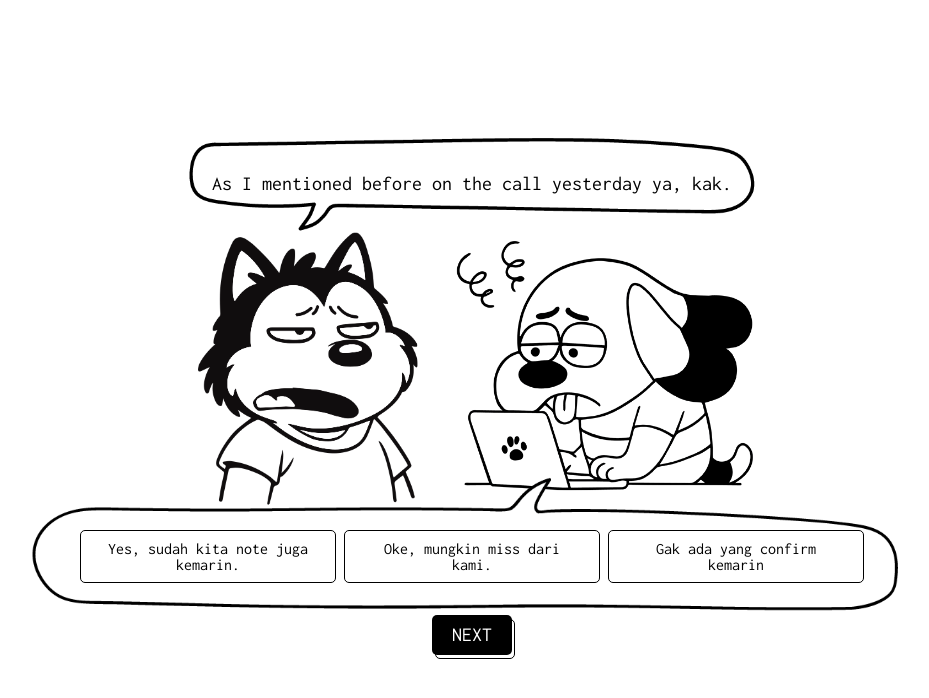
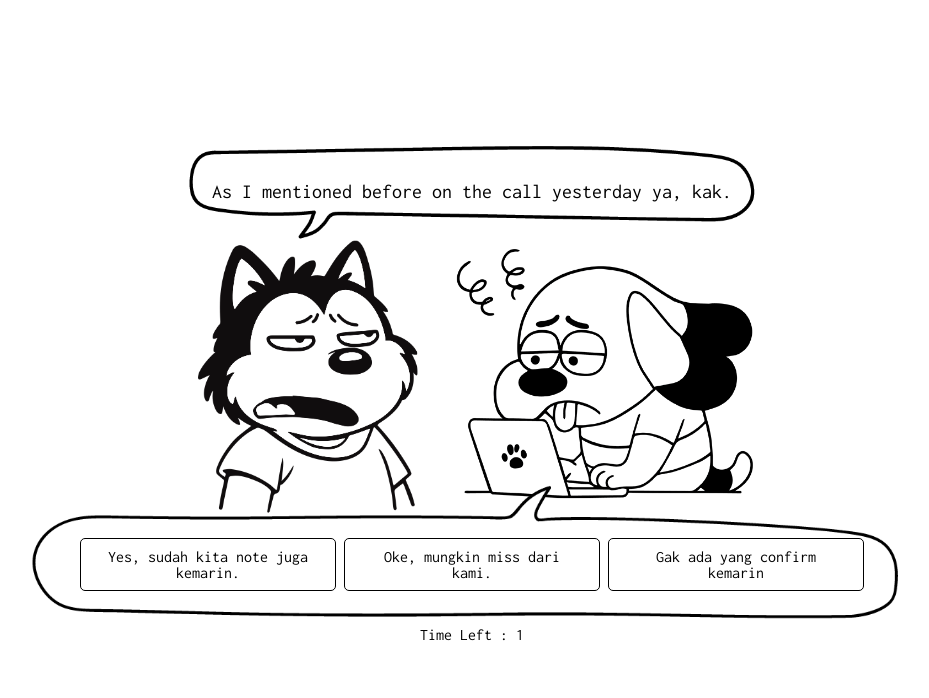
Before and after one commit to Revou-FSSE-Jun25/milestone-2-ingenioust91, a plain HTML site: page suit-game.html in a window 1280 px wide. Shown: the whole page, without its empty margins (168-1097 px from the left). Drawn offline with nearby package versions, Linux system fonts and the light colour scheme.

Commit message:
add timer to suitGame

```diff
--- a/js/suitGame.js
+++ b/js/suitGame.js
@@ -121,23 +121,26 @@ const paper = document.getElementById("paper");
 const imgMates = document.getElementById("imgMates");
 const imgDog = document.getElementById("imgDog");
 const isWin = document.getElementById("isWin");
-const buttonNext = document.getElementById("buttonNext");
-
-let idx;
-let compRandom;
-let winCount = 0;
 
 import {getArray} from '../utils/randomArray.js'
 
-buttonNext.addEventListener("click", function() {
-	winCount = winCount;
-	startGame();
-});
+let idx = getArray(listQuestion);;
+let compRandom;
+let winCount = 0;
+let gameCount = 1;
+let timer = 5;
 
 function startGame() {
+	console.log("Start game ke-", gameCount);
+	idx = getArray(listQuestion);
+	winCount = winCount;
+	gameCount++;
+	stopGame(gameCount);
+
+	document.getElementById("timer").textContent = `Time Left : ${timer}`
+	isWin.textContent = "";
 	imgMates.src = "./assets/mates-ask.png";
 	imgDog.src = "./assets/anjing-kerja-1.png";
-	idx = getArray(listQuestion);
 	compRandom = Math.floor(Math.random() * 3);
 
 	document.getElementsByTagName("h1")[0].innerHTML = idx[0].quest;
@@ -167,6 +170,8 @@ paper.addEventListener("click", function() {
 })
 
 function findingWinner (userAnswer) {
+	timer = 2;
+
 	if (compRandom === userAnswer) {
 		isWin.textContent = "DRAW";
 		imgMates.src = "./assets/mates-draw.png";
@@ -174,7 +179,6 @@ function findingWinner (userAnswer) {
 		isWin.textContent = "You Lose!";
 		imgMates.src = "./assets/mates-win.png";
 		imgDog.src = "./assets/anjing-kerja-2.png";
-		winCount--;
 	} else {
 		isWin.textContent = "You Win!";
 		imgMates.src = "./assets/mates-lose.png";
@@ -184,8 +188,26 @@ function findingWinner (userAnswer) {
 	//testing
 	console.log('YOU:', userAnswer)
 	console.log('COMP:',compRandom)
-	console.log(winCount)
+	console.log('MENANG :',winCount)
+}
+
+function stopGame() {
+	if (gameCount == 6) {
+		alert(`sudah menang ${winCount} kali`)
+	}
 }
 
 
-startGame();
+
+window.onload = () => {
+	startGame();
+
+	const timerId = setInterval(function(){
+	document.getElementById("timer").textContent = `Time Left : ${timer}`
+	timer--;
+	if (timer < 0) {
+		timer = 5;
+		startGame();
+	}
+	},1000);
+}
--- a/suit-game.html
+++ b/suit-game.html
@@ -51,8 +51,7 @@
         </div>
 
         <h2 id="isWin" class="text-3xl text-center"> </h1>
-
-        <button id="buttonNext">NEXT</button>
+        <p id="timer">Time Left : 5</p>
     </main>
 </body>
 </html>
--- a/utils/score.js
+++ b/utils/score.js
@@ -17,7 +17,7 @@ forBackground.style.height = "100%"
 forBackground.style.top = "0"
 forBackground.style.left = "0"
 
-section.style.height = "100vh"
+section.style.height = "100%"
 section.style.width = "100%"
 section.style.display = "flex"
 section.style.flexDirection = "column"
```
Also changed, not shown: clicker-game.html (+2 -2 lines), guess-number.html (+1 -1 lines).
